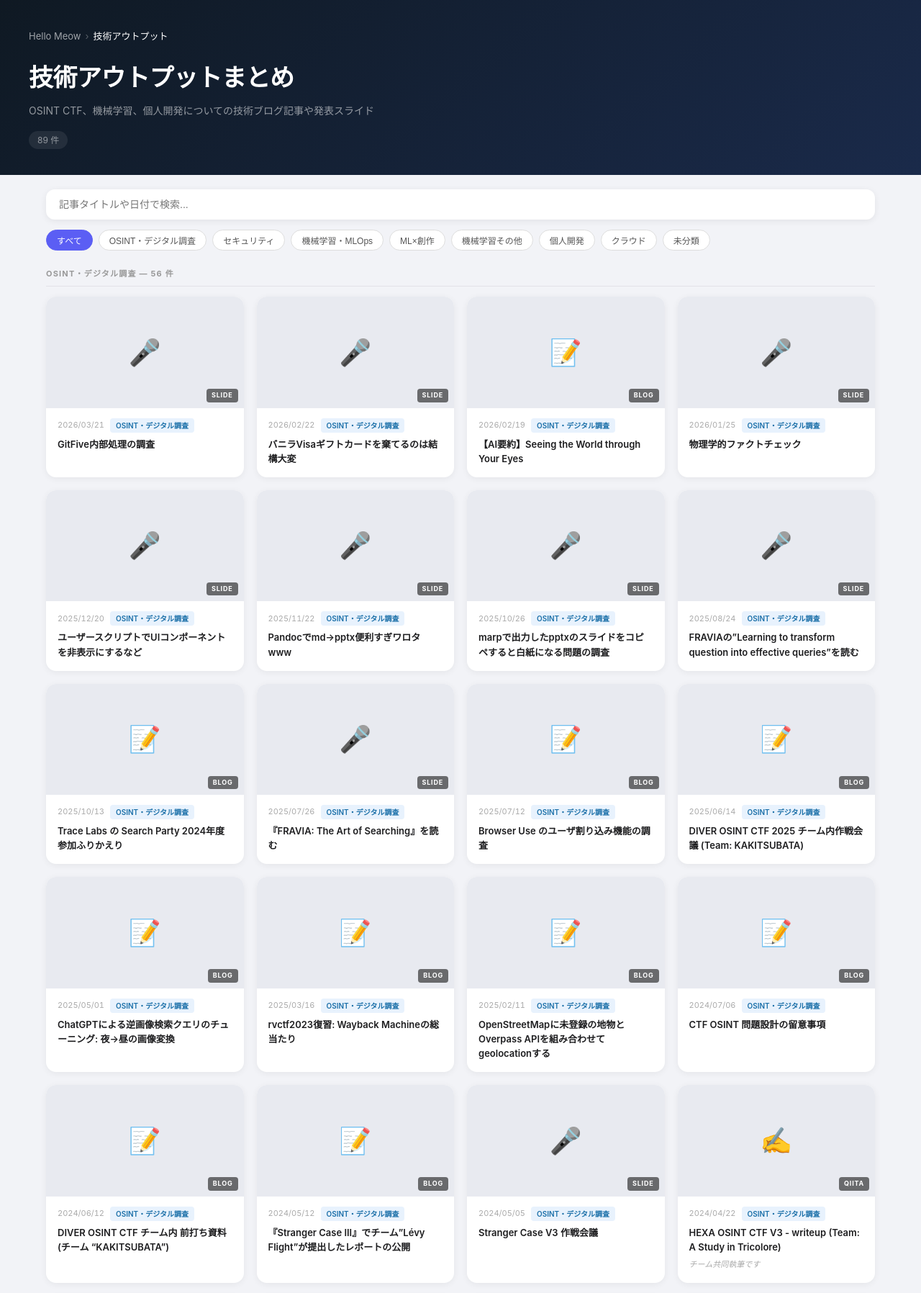
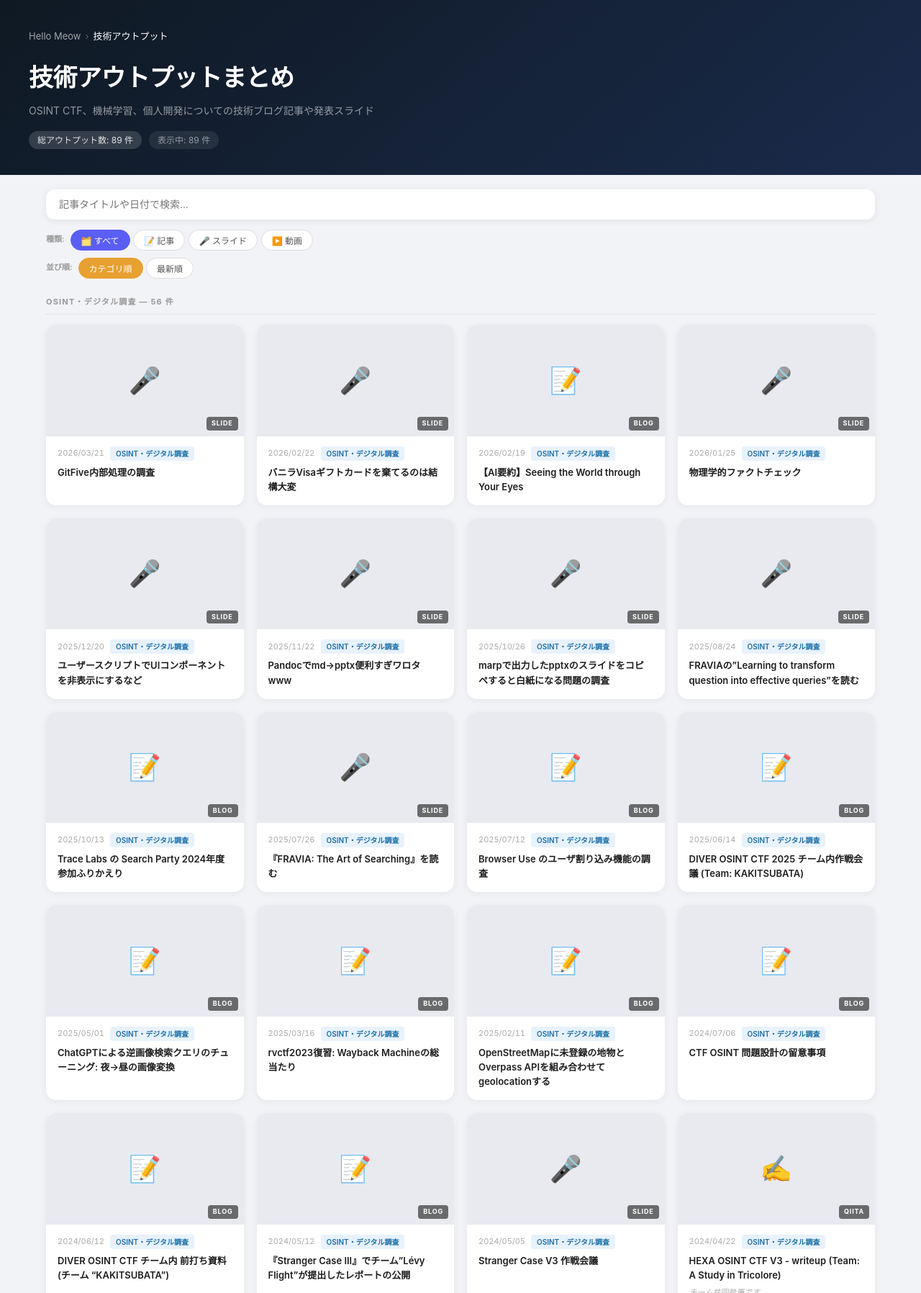
Before and after one commit to meow-noisy/profile, a Jekyll site: the page built from output.md, in a window 1280 px wide, cut to the strip 0-1796 px from the top of the page. Shown: the whole strip at 72% size. Built offline with Jekyll 4.4.1, drawn with Linux system fonts in a browser that asks for light colours.

Commit message:
output.htmlにタイプ別フィルター・最新順ソート・アウトプット総数表示を追加
- フィルターをカテゴリ別→タイプ別(記事/スライド/動画)に変更
- 最新順/カテゴリ順の並び替えトグルを追加
- ヘッダーに総アウトプット数と表示中件数を表示

```diff
--- a/_layouts/output.html
+++ b/_layouts/output.html
@@ -57,6 +57,10 @@
       padding: 3px 12px;
       border-radius: 20px;
     }
+    .stat-highlight {
+      color: rgba(255,255,255,.85);
+      background: rgba(255,255,255,.15);
+    }
 
     /* ── Controls ── */
     .controls {
@@ -78,10 +82,19 @@
     }
     .search-box:focus { border-color: #5b5ef4; }
 
-    .category-filters {
+    .controls-row {
       display: flex;
       gap: 8px;
       flex-wrap: wrap;
+      align-items: center;
+      margin-bottom: 10px;
+    }
+    .controls-row:last-child { margin-bottom: 0; }
+    .controls-label {
+      font-size: 11px;
+      font-weight: 600;
+      color: #999;
+      white-space: nowrap;
     }
     .filter-btn {
       padding: 5px 14px;
@@ -98,6 +111,23 @@
     .filter-btn.active {
       background: #5b5ef4;
       border-color: #5b5ef4;
+      color: #fff;
+    }
+    .sort-btn {
+      padding: 5px 14px;
+      border: 1.5px solid #ddd;
+      border-radius: 20px;
+      font-size: 12px;
+      font-weight: 500;
+      cursor: pointer;
+      background: #fff;
+      color: #555;
+      transition: all .15s;
+    }
+    .sort-btn:hover { border-color: #e8a030; color: #e8a030; transform: translateY(-1px); }
+    .sort-btn.active {
+      background: #e8a030;
+      border-color: #e8a030;
       color: #fff;
     }
 
@@ -274,23 +304,29 @@
     <h1 class="page-title">{{ page.title | default: "技術アウトプットまとめ" }}</h1>
     <p class="page-subtitle">{{ page.description | default: site.description }}</p>
     <div class="stats">
-      <span class="stat" id="count-badge">— 件</span>
+      <span class="stat stat-highlight" id="total-badge">読込中...</span>
+      <span class="stat" id="count-badge">表示中: — 件</span>
     </div>
   </div>
 </header>
 
 <div class="controls">
   <input type="search" class="search-box" id="search-input" placeholder="記事タイトルや日付で検索...">
-  <div class="category-filters" id="filters">
-    <button class="filter-btn active" data-cat="all">すべて</button>
-    <button class="filter-btn" data-cat="osint">OSINT・デジタル調査</button>
-    <button class="filter-btn" data-cat="security">セキュリティ</button>
-    <button class="filter-btn" data-cat="ml-prod">機械学習・MLOps</button>
-    <button class="filter-btn" data-cat="ml-art">ML×創作</button>
-    <button class="filter-btn" data-cat="ml-other">機械学習その他</button>
-    <button class="filter-btn" data-cat="dev">個人開発</button>
-    <button class="filter-btn" data-cat="cloud">クラウド</button>
-    <button class="filter-btn" data-cat="misc">未分類</button>
+  <div class="controls-row">
+    <span class="controls-label">種類:</span>
+    <div id="type-filters">
+      <button class="filter-btn active" data-type="all">🗂️ すべて</button>
+      <button class="filter-btn" data-type="article">📝 記事</button>
+      <button class="filter-btn" data-type="slide">🎤 スライド</button>
+      <button class="filter-btn" data-type="video">▶️ 動画</button>
+    </div>
+  </div>
+  <div class="controls-row">
+    <span class="controls-label">並び順:</span>
+    <div id="sort-controls">
+      <button class="sort-btn active" data-sort="category">カテゴリ順</button>
+      <button class="sort-btn" data-sort="newest">最新順</button>
+    </div>
   </div>
 </div>
 
@@ -428,7 +479,8 @@ function cardHTML(a) {
 
 function render() {
   const list = filtered();
-  document.getElementById('count-badge').textContent = list.length + ' 件';
+  document.getElementById('total-badge').textContent = `総アウトプット数: ${ARTICLES.length} 件`;
+  document.getElementById('count-badge').textContent = `表示中: ${list.length} 件`;
   const main = document.getElementById('main');
 
   if (list.length === 0) {
@@ -436,13 +488,17 @@ function render() {
     return;
   }
 
+  if (sortMode === 'newest') {
+    const sorted = [...list].sort((a, b) => parseDate(b.date) - parseDate(a.date));
+    main.innerHTML = `<div class="cards-grid">${sorted.map(cardHTML).join('')}</div>`;
+  } else {
     const grouped = {};
     list.forEach(a => { (grouped[a.cat] = grouped[a.cat] || []).push(a); });
-
     main.innerHTML = CAT_ORDER.filter(c => grouped[c]).map(c =>
       `<h2 class="section-heading">${CAT_LABELS[c]} — ${grouped[c].length} 件</h2>` +
       `<div class="cards-grid">${grouped[c].map(cardHTML).join('')}</div>`
     ).join('');
+  }
 
   lazyLoad();
 }
```
Also changed, not shown: other parts of _layouts/output.html (+40 -18 lines). Lines whose indentation alone changed are shown as unchanged.
